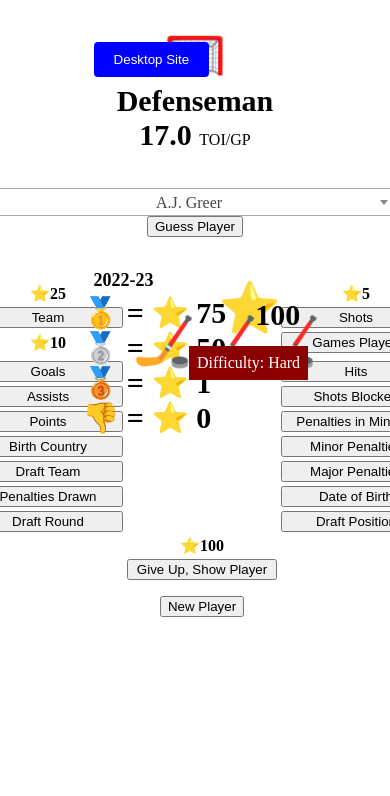
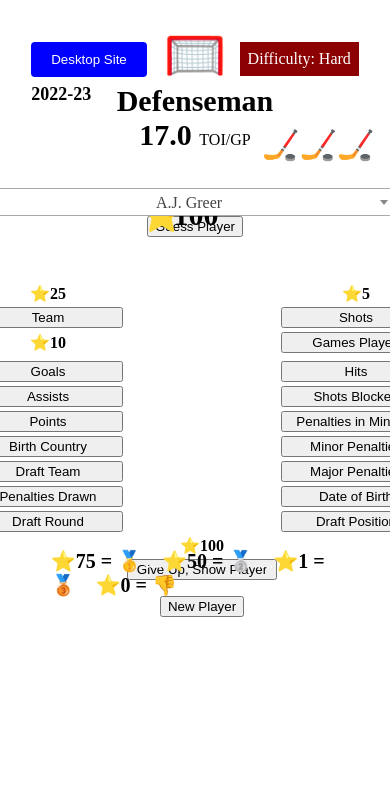
Before and after one commit to hatch47/guessThePlayer, a PHP site: page /guesstheplayer/mobile.php in a window 390 px wide; the page is wider, and only the part inside the window is pictured. Shown: the top 796 px of that part. Run offline with PHP 8.4, Linux system fonts and the light colour scheme; data comes from the database, SQL or seed files in the repository.

Commit message:
mobile and desktop optimize

```diff
--- a/mobile.php
+++ b/mobile.php
@@ -4,6 +4,7 @@
 <link rel="stylesheet" href="styles.css">
 <script src="script.js"></script>
 <link rel="icon" href="Logo.png" type="image/png">
+<meta name="viewport" content="width=device-width, initial-scale=0.75">
 <title>Guess the Player</title>
 </head>
 <body>
@@ -21,20 +22,21 @@ include "DBConnection.php"; // include the database connection file
 $points = "100";
 
 // Set rules location
-echo '<div style="position: absolute; top: 35%; left: 21%;">';
-echo '<p style="display: inline; font-size: 30px; margin: 0;"><b>&#129351; = &#11088; 75 </b></p><br>';
-echo '<p style="display: inline; font-size: 30px; margin: 0;"><b>&#129352; = &#11088; 50 </b></p><br>';
-echo '<p style="display: inline; font-size: 30px; margin: 0;"><b>&#129353; = &#11088; 1 </b></p><br>';
-echo '<p style="display: inline; font-size: 30px; margin: 0;"><b>&#128078; = &#11088; 0 </b></p><br>';
+// echo '<div style="position: absolute; bottom: 25%; left: 45%;">';
+echo '<div style="position: absolute; top: 65%; left: 13%;">';
+echo '<p style="display: inline; font-size: 20px; margin: 0;"><b>&#11088;75 = &#129351;</b></p><span style="color: white;">.....</span>';
+echo '<p style="display: inline; font-size: 20px; margin: 0;"><b>&#11088;50 = &#129352;</b></p><span style="color: white;">.....</span>';
+echo '<p style="display: inline; font-size: 20px; margin: 0;"><b>&#11088;1 = &#129353;</b></p><span style="color: white;">.....</span>';
+echo '<p style="display: inline; font-size: 20px; margin: 0;"><b>&#11088;0 = &#128078;</b></p>';
 echo '</div>';
 
 // Set year location
-echo '<div style="position: absolute; top: 32%; left: 24%;">';
+echo '<div style="position: absolute; top: 10%; left: 8%;">';
 echo '<p style="display: inline; font-size: 18px; margin: 0;"><b>2022-23</b></p><br>';
 echo '</div>';
 
-// mobile / webapp button
-echo '<div style="position: absolute; top: 5%; left: 24%;">';
+// mobile / webapp button. local: http://localhost/guesstheplayer/webapp.php http://localhost/guesstheplayer/mobile.php
+echo '<div style="position: absolute; top: 5%; left: 8%;">';
 echo '<form action="http://guesstheplayernhl.42web.io/webapp.php">
     <button type="submit" style="background-color: blue; color: white; padding: 10px 20px; border: none; border-radius: 4px; cursor: pointer;">
       Desktop Site
@@ -43,31 +45,31 @@ echo '<form action="http://guesstheplayernhl.42web.io/webapp.php">
 echo '</div>';
 
 // Set star emoji location
-echo '<div style="position: absolute; top: 33%; right: 28%;">';
-echo '<span style="font-size: 50px;">&#11088;</span>';
+echo '<div style="position: absolute; top: 23%; right: 53%;">';
+echo '<span style="font-size: 35px;">&#11088;</span>';
 echo '</div>';
 
 // Set points location
-echo '<div style="position: absolute; top: 33%; right: 23%;">';
-echo '<span style="font-size: 50px;"><p id="points" style="display: inline; font-size: 30px; margin: 0;"><b>' . $points . '</b></p></span>';
+echo '<div style="position: absolute; top: 23%; right: 44%;">';
+echo '<span style="font-size: 35px;"><p id="points" style="display: inline; font-size: 30px; margin: 0;"><b>' . $points . '</b></p></span>';
 echo '</div>';
 
 // Set symbols and locations
-echo '<div style="position: absolute; top: 37%; right: 18%;">';
+echo '<div style="position: absolute; top: 15%; right: 4%;">';
 if (isset($_POST['submit']) && !$isCorrect) {
-    echo '<span id="firstSymbol" style="font-size:50px;">&#10060;</span>';
+    echo '<span id="firstSymbol" style="font-size:30px;">&#10060;</span>';
 } else {
-    echo '<span id="firstSymbol" style="font-size:50px;">&#127954;</span>';
+    echo '<span id="firstSymbol" style="font-size:30px;">&#127954;</span>';
 }
 if (isset($_POST['submit']) && !$isCorrect) {
-    echo '<span id="secondSymbol" style="font-size:50px;">&#10060;</span>';
+    echo '<span id="secondSymbol" style="font-size:30px;">&#10060;</span>';
 } else {
-    echo '<span id="secondSymbol" style="font-size:50px;">&#127954;</span>';
+    echo '<span id="secondSymbol" style="font-size:30px;">&#127954;</span>';
 }
 if (isset($_POST['submit']) && !$isCorrect) {
-    echo '<span id="thirdSymbol" style="font-size:50px;">&#10060;</span>';
+    echo '<span id="thirdSymbol" style="font-size:30px;">&#10060;</span>';
 } else {
-    echo '<span id="thirdSymbol" style="font-size:50px;">&#127954;</span>';
+    echo '<span id="thirdSymbol" style="font-size:30px;">&#127954;</span>';
 }
 echo '</div>';
 echo '<div class="container">';
@@ -108,15 +110,15 @@ if (!empty($players)) {
 
 
     if ($selectedPlayer['position'] === 'goalie' || $selectedPlayer['goals'] > 29 || $selectedPlayer['totalpoints'] > 80 || $selectedPlayer['avtoi'] > 21.5) {
-        echo '<div style="position: absolute; top: 41%; right: 21%; display: inline-flex; background-color: darkgreen; color: white; padding: 8px; overflow: hidden; text-overflow: ellipsis; white-space: nowrap;">
+        echo '<div style="position: absolute; top: 5%; right: 8%; display: inline-flex; background-color: darkgreen; color: white; padding: 8px; overflow: hidden; text-overflow: ellipsis; white-space: nowrap;">
           <span style="margin: auto;">Difficulty: Easy</span>
       </div>';
     } elseif ($selectedPlayer['goals'] > 14 || $selectedPlayer['totalpoints'] > 29 || $selectedPlayer['avtoi'] > 19) {
-        echo '<div style="position: absolute; top: 41%; right: 20%; display: inline-flex; background-color: darkorange; color: white; padding: 8px; overflow: hidden; text-overflow: ellipsis; white-space: nowrap;">
+        echo '<div style="position: absolute; top: 5%; right: 6%; display: inline-flex; background-color: darkorange; color: white; padding: 8px; overflow: hidden; text-overflow: ellipsis; white-space: nowrap;">
           <span style="margin: auto;">Difficulty: Medium</span>
       </div>';
     } else {
-        echo '<div style="position: absolute; top: 41%; right: 21%; display: inline-flex; background-color: darkred; color: white; padding: 8px; overflow: hidden; text-overflow: ellipsis; white-space: nowrap;">
+        echo '<div style="position: absolute; top: 5%; right: 8%; display: inline-flex; background-color: darkred; color: white; padding: 8px; overflow: hidden; text-overflow: ellipsis; white-space: nowrap;">
           <span style="margin: auto;">Difficulty: Hard</span>
       </div>';
 
@@ -157,6 +159,7 @@ echo '<td style="text-align: center;"><b> &#11088;25</b></td>';
 echo '<td style="width: 175px;"><div id="" style="display: none;"></div></td>';
 echo '<td style="text-align: center;"><b> &#11088;5</b></td>';
 echo '<td style="width: 175px;"><div id="" style="display: none;"></div></td>';
+echo '<td style="text-align: center; color: white;">................</td>';
 echo '</tr>';
 
 // Button and result for Team and Shots
@@ -356,9 +359,9 @@ function submitForm(event) {
             }
 
             // Set the positioning properties
-            medalSymbol.style.position = "fixed";  // or "absolute" if you want it relative to a parent element
-            medalSymbol.style.top = "43%";       // adjust the top position value
-            medalSymbol.style.right = "20%";      // adjust the left position value
+            medalSymbol.style.position = "absolute";  // or "absolute" if you want it relative to a parent element
+            medalSymbol.style.top = "40%";       // adjust the top position value
+            medalSymbol.style.right = "37%";      // adjust the left position value
 
             // Append the additional symbol to the document
             document.body.appendChild(medalSymbol);
--- a/styles.css
+++ b/styles.css
@@ -114,3 +114,51 @@
     right: 55%;
     width: 50%;
   }
+
+  @media (max-width: 900px) {
+    /* CSS rules specific to smaller screens */
+    /* Adjust font sizes for better readability */
+    body {
+      font-size: 16px;
+      overflow-x: hidden; /* Hide horizontal overflow */
+    }
+
+    /* Modify the layout to fit smaller screens */
+    .container {
+      width: 80%; /* Set the width to 80% of the screen width */
+      margin: 0 auto; /* Center the container horizontally */
+      box-sizing: border-box; /* Include padding in the total width */
+    }
+
+    /* Adjust the width and height of specific elements */
+    .header {
+      width: 100%;
+      height: 60px;
+    }
+
+    .logo {
+      max-width: 100px;
+      width: 100%; /* Make the logo occupy the full available width */
+      height: auto; /* Maintain the aspect ratio */
+    }
+
+    /* Make images responsive and scale to fit */
+    img {
+      max-width: 100%;
+      height: auto;
+    }
+
+    /* Modify the navigation for mobile devices */
+    .navigation {
+      display: none; /* Hide the navigation initially */
+    }
+
+    .hamburger {
+      display: block; /* Show the hamburger menu icon */
+    }
+
+    /* Adjust the positioning of elements */
+    .footer {
+      position: static;
+    }
+  }
```
Also changed, not shown: webapp.php (+9 -9 lines).
